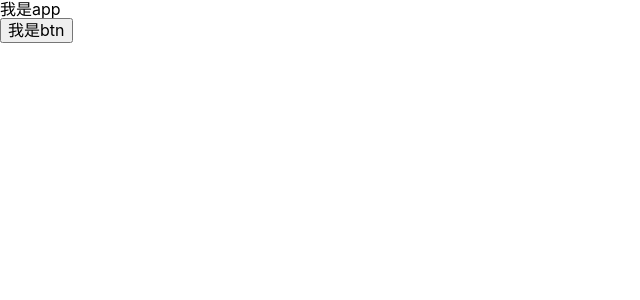
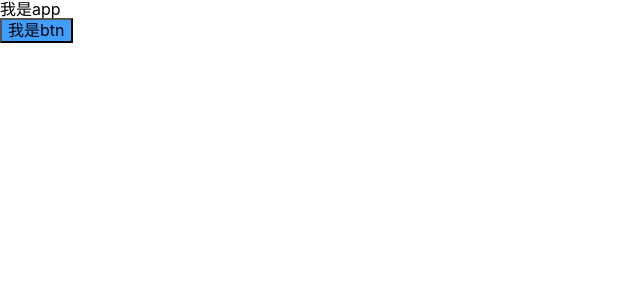
Before and after one commit to objectMaker/react_component_lib, a React (Create React App) app: page / in a window 1280 px wide. Shown: the top 300 px of the page, without its empty margins (0-640 px from the left). Built offline with nearby package versions, Linux system fonts and the light colour scheme.

Commit message:
'添加主题颜色'

```diff
--- a/src/components/Button.tsx
+++ b/src/components/Button.tsx
@@ -1,4 +1,5 @@
 import React from 'react';
+import './Button.scss';
 
 const Button:React.FC = ()=>{
     return (
--- a/src/styles/_index.scss
+++ b/src/styles/_index.scss
@@ -1,7 +1,7 @@
 :root{
-    --primary:blue;
-    --warning:yellow;
-    --success:green;
-    --info:gray;
-    --danger:red;
+    --primary:#409EFF;
+    --warning:#E6A23C;
+    --success:#67C23A;
+    --info:#909399;
+    --danger:#F56C6C;
 }
```
